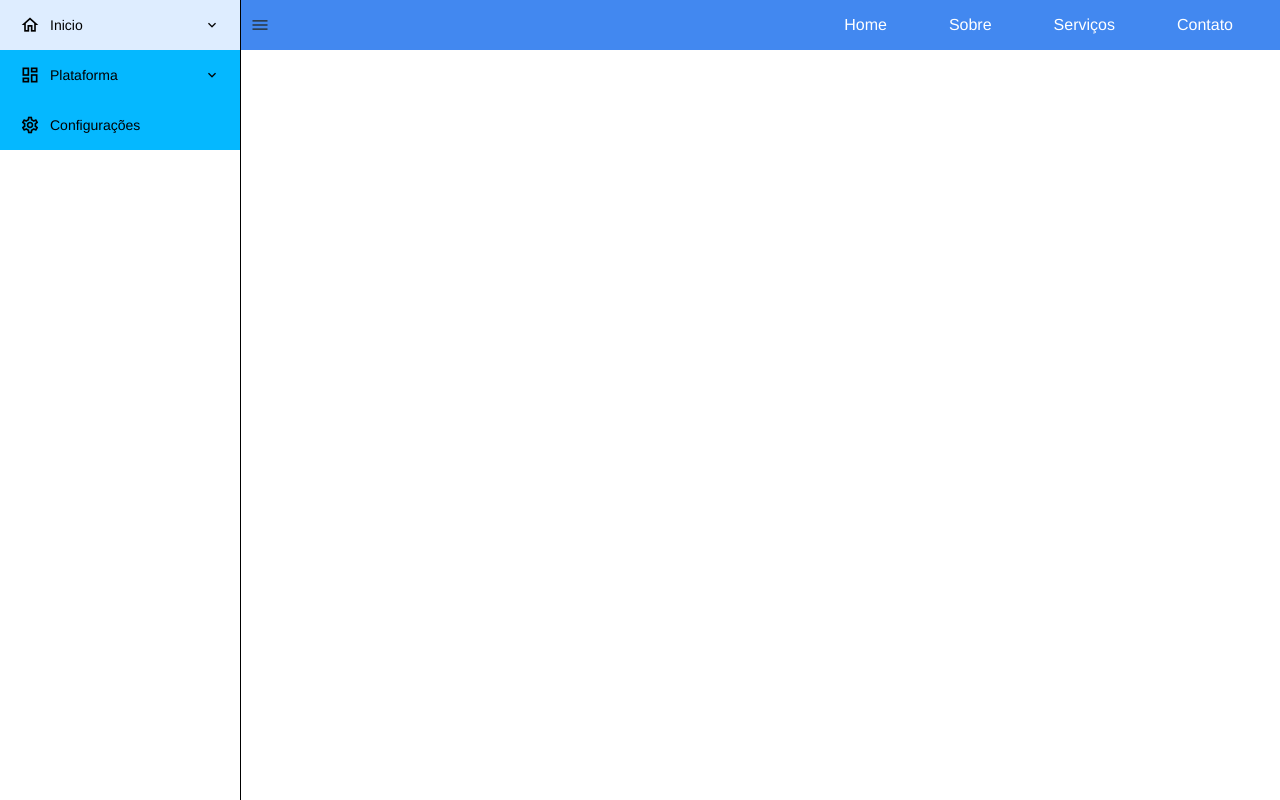
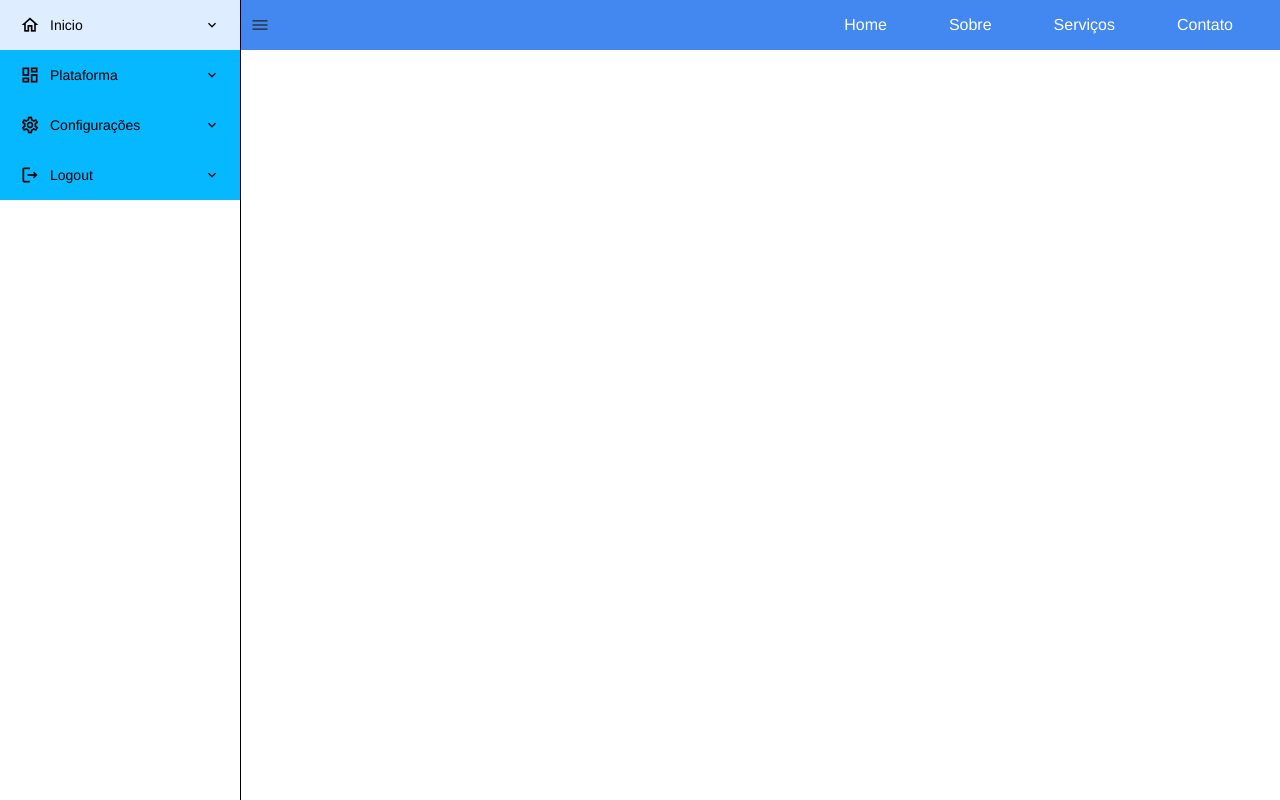
Before and after one commit to NelsonSonn/reserva-cuca, a Vue app in the folder frontend/: page /side in a window 1280 px wide. Built offline with nearby package versions, Linux system fonts and the light colour scheme.

Commit message:
add logout

```diff
--- a/frontend/src/components/Menu.vue
+++ b/frontend/src/components/Menu.vue
@@ -78,7 +78,16 @@
         },
         {
           label: "Configurações",
-          icon: "settings"
+          icon: "settings",
+          children:{
+
+          }
+        },{
+          label:"Logout",
+          icon: "logout",
+          children:{
+
+          }
         }
       ]
     }),
--- a/frontend/src/components/UserForm.vue
+++ b/frontend/src/components/UserForm.vue
@@ -1,43 +1,53 @@
 <template>
-  <div id="app">
-  <div id="login">
-    <img src="../assets/logo-cuca.png" alt="logo" height="200" width="200"><br>
-    <p>
-      <label for="name">Name:</label>
-      <input id="name" v-model="user.name" type="text" name="name" required>
-      </p>
-      <p>
-      <label for="password">Senha:</label>
-      <input id="password" v-model="user.password" type="password" name="password" required>
-    </p>
-    <button @click="home">entrar</button>
-    <button @click="register">cadastrar</button>
-      </div>
-      </div>
-  </template>
+  <div>
+    <input type="file" @change="onFileChange" />
+    <button @click="uploadFile" :disabled="!selectedFile">Enviar</button>
+    <div v-if="fileName">Arquivo selecionado: {{ fileName }}</div>
+  </div>
+</template>
 
-
-
-  <script>
-  export default {
+<script>
+export default {
   data() {
     return {
-      user: {
-        name: '',
-        password: ''
-      }
+      selectedFile: null,
+      fileName: ''
     };
   },
   methods: {
-    home() {
-      this.$router.push('/');
+    onFileChange(event) {
+      const file = event.target.files[0];
+      if (file) {
+        this.selectedFile = file;
+        this.fileName = file.name;
+      }
     },
-    register() {
-      // Implementar a lógica para o cadastro
-      alert('Cadastro não implementado');
+    async uploadFile() {
+      if (!this.selectedFile) return;
+
+      const formData = new FormData();
+      formData.append('file', this.selectedFile);
+
+      try {
+        const response = await fetch('URL_DO_SEU_ENDPOINT', {
+          method: 'POST',
+          body: formData
+        });
+
+        if (!response.ok) {
+          throw new Error('Erro ao fazer upload do arquivo.');
+        }
+
+        const result = await response.json();
+        console.log('Arquivo enviado com sucesso:', result);
+      } catch (error) {
+        console.error('Erro:', error);
+      }
     }
   }
-}
+};
+</script>
 
-  </script>
-  <style lang="css" src="../styles/login.css"></style>
+<style scoped>
+/* Estilos opcionais aqui */
+</style>
--- /dev/null
+++ b/frontend/src/styles/menu.css
@@ -0,0 +1,31 @@
+
+  .menu {
+  position: fixed;
+  height: 100vh;
+  width: 240px;
+  left: 0;
+  top: 0;
+  border-right: 1px solid #000000;
+  transition: all 0.3s ease;
+  overflow: auto;
+}
+
+.menu i {
+  position: fixed;
+  left: 250px;
+  font-size: 20px;
+  top: 15px;
+  user-select: none;
+  cursor: pointer;
+  transition: all 0.3s ease;
+}
+
+.menu.small-menu {
+  overflow: inherit;
+  width: 60px;
+  padding-top: 50px;
+}
+
+.menu.small-menu i {
+  left: 20px;
+}
--- /dev/null
+++ b/frontend/src/styles/menuitem.css
@@ -0,0 +1,70 @@
+.menu-item {
+position: relative;
+width: 100%;
+background-color: rgb(5, 184, 255);
+}
+
+.menu-item .label {
+width: 100%;
+display: flex;
+flex-direction: row;
+justify-content: space-between;
+white-space: nowrap;
+user-select: none;
+height: 50px;
+padding: 0 20px;
+box-sizing: border-box;
+font-size: 14px;
+color: #000000;
+transition: all 0.3s ease;
+}
+
+.menu-item .label > div {
+display: flex;
+align-items: center;
+gap: 10px;
+}
+
+.menu-item .label i {
+font-size: 20px;
+color: #000000;
+transition: all 0.3s ease;
+}
+
+.menu-item .label i.expand {
+font-size: 16px;
+color: #000000;
+}
+
+.menu-item .label i.expand.opened {
+transform: rotate(180deg);
+}
+
+.menu-item.small-item {
+width: fit-content;
+}
+
+.menu-item .label:hover {
+background: #deedff;
+cursor: pointer;
+}
+
+.menu-item .items-container {
+width: 100%;
+left: calc(100% + 6px);
+transition: height 0.3s ease;
+overflow: hidden;
+}
+
+.menu-item .items-container.small-menu {
+width: fit-content;
+position: absolute;
+background: #fff;
+box-shadow: 0 0 10px #ebebeb;
+top: 0;
+}
+
+.menu-item .items-container.small-menu .label {
+width: 100% !important;
+padding-left: 20px !important;
+}
```
